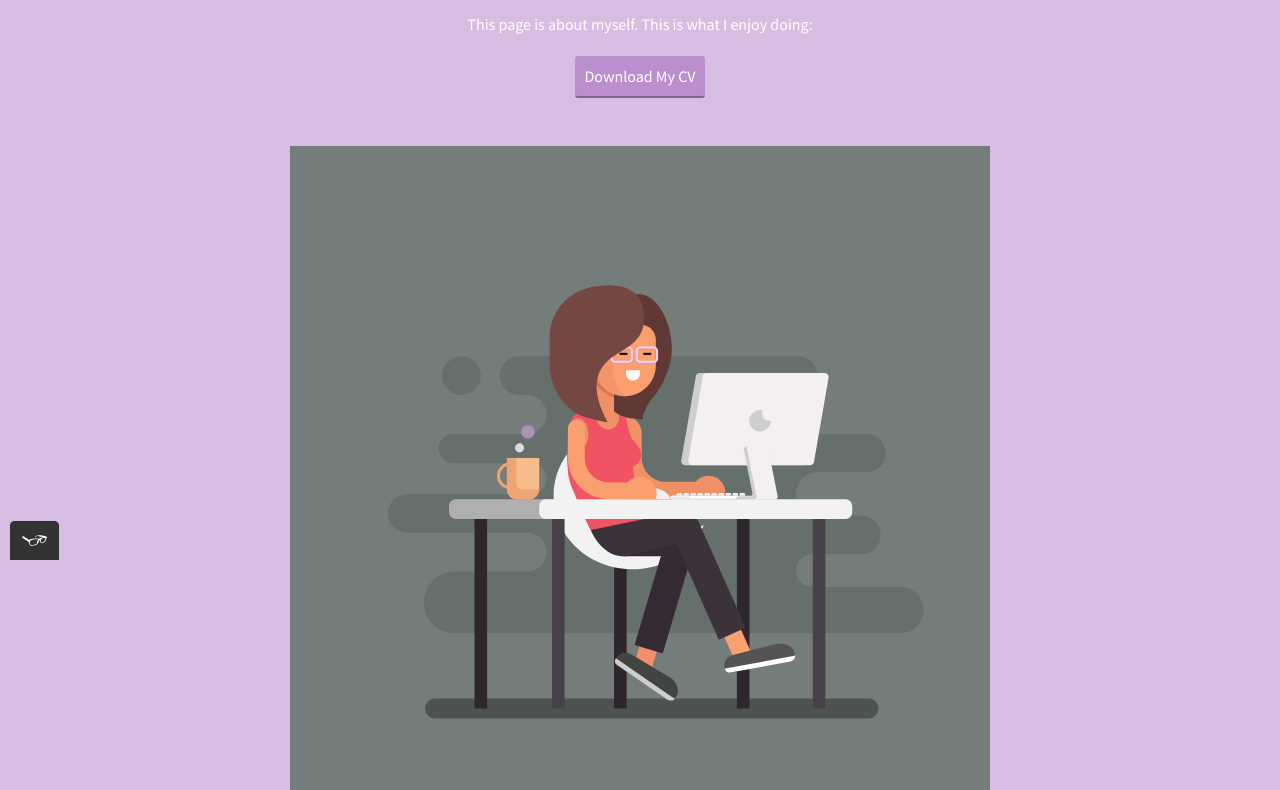
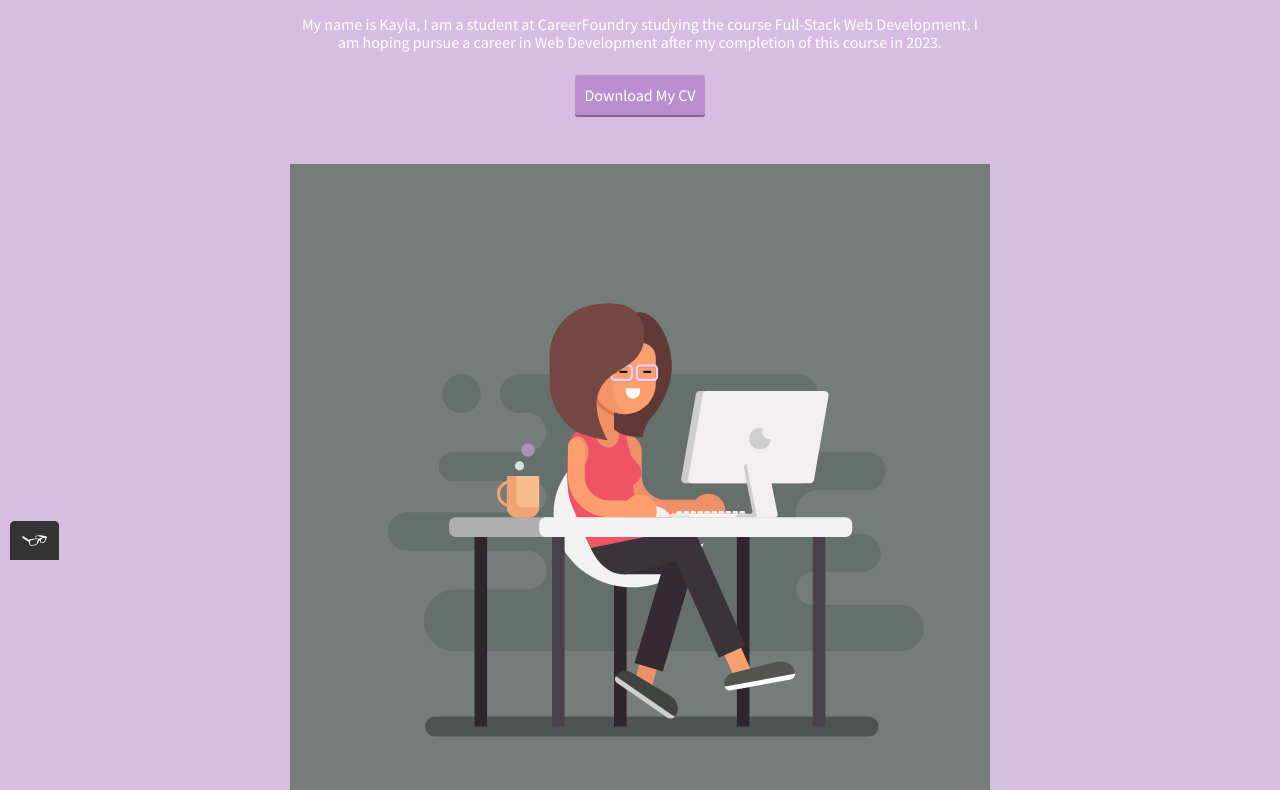
Before and after one commit to kayashley/portfolio-website, a plain HTML site: page about.html in a window 1280 px wide. Shown: the part 240-1030 px from the top of the page. Drawn offline with nearby package versions, Linux system fonts and the light colour scheme.

Commit message:
If applied, updated text in the about page

```diff
--- a/about.html
+++ b/about.html
@@ -37,7 +37,7 @@
 <div class="about">
 	<h1 class="about-header">About</h1>
 	<p class="about-item">
-		This page is about myself. This is what I enjoy doing:
+		My name is Kayla, I am a student at CareerFoundry studying the course Full-Stack Web Development. I am hoping pursue a career in Web Development after my completion of this course in 2023.
 	</p>
     <br>
 
```
